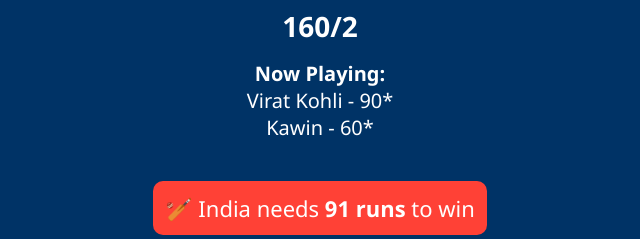
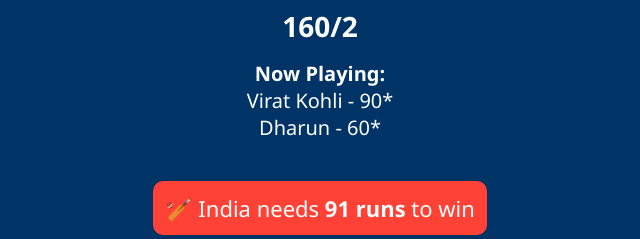
Before and after one commit to DharunAdithyaR/Dharun-Adithya-R, a plain HTML site: page index.html in a window 1280 px wide. Shown: the part 293-532 px from the top of the page, 320-960 px from the left. Drawn offline with Linux system fonts and the light colour scheme.

Commit message:
Update index.html

```diff
--- a/index.html
+++ b/index.html
@@ -59,7 +59,7 @@
     <div class="playing">
       <strong>Now Playing:</strong><br>
       Virat Kohli - 90*<br>
-      Kawin - 60*
+      Dharun - 60*
     </div>
 
     <div class="required">
```
